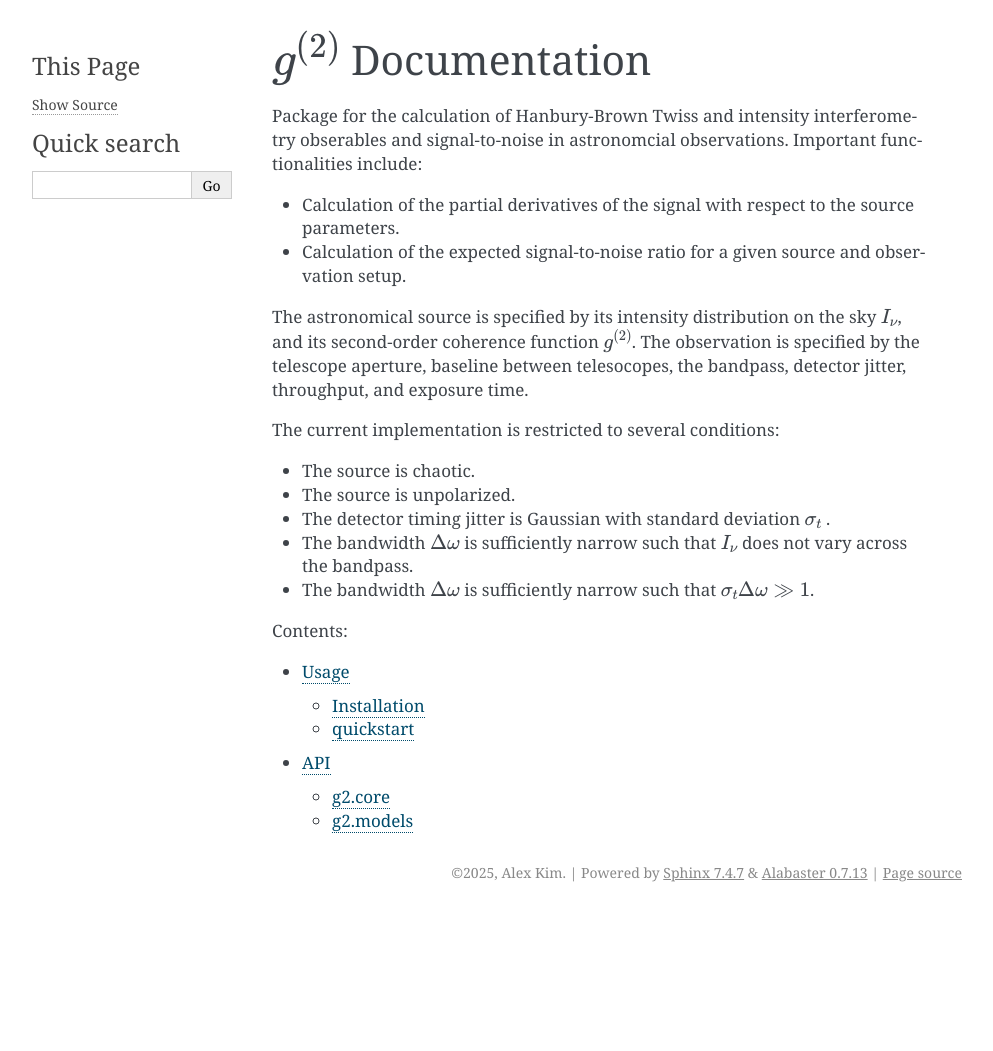
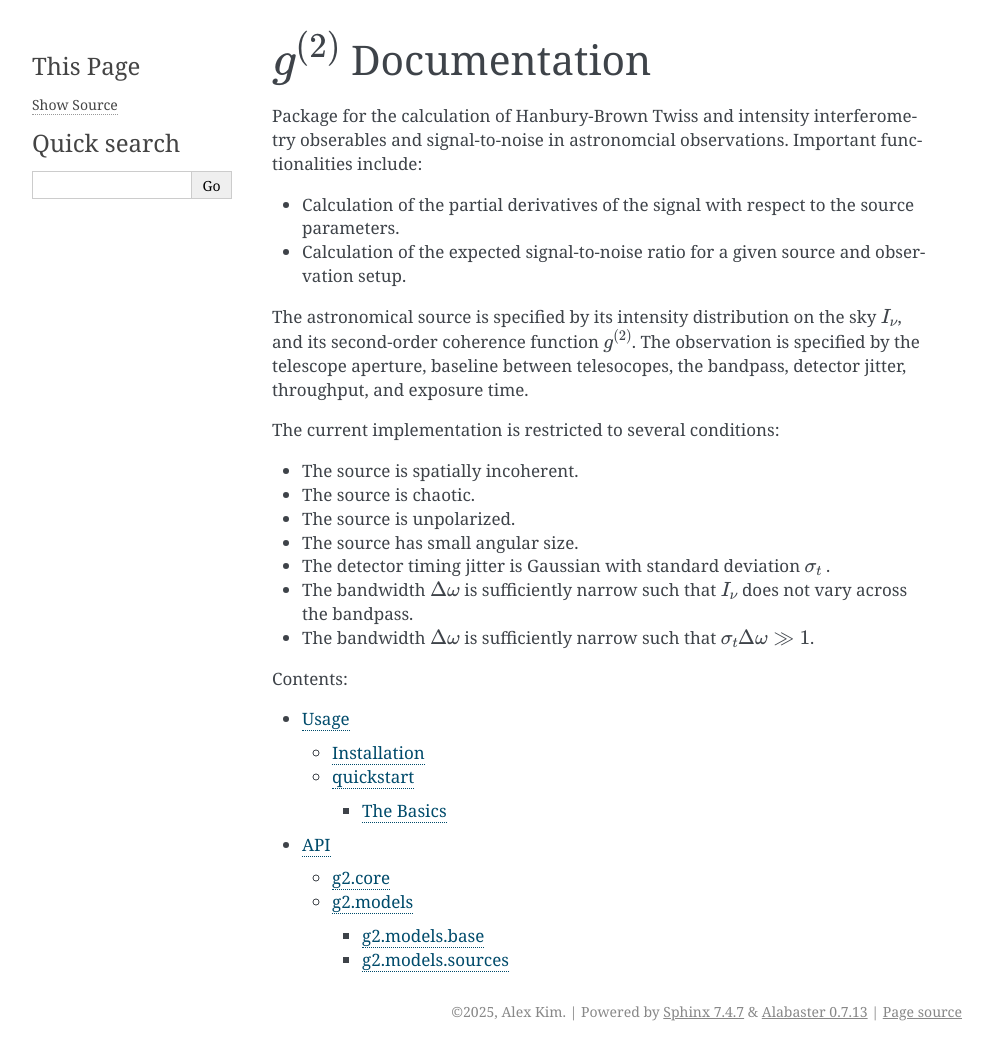
Before and after one commit to AlexGKim/g2, a Sphinx documentation site: the page built from docs/source/index.rst, in a window 1280 px wide. Shown: the whole page, without its empty margins (148-1141 px from the left). Built offline with Sphinx 7.4.7, drawn with Linux system fonts in a browser that asks for light colours; before the commit the page ends 912 px from its top, so only the background shows below that.

Commit message:
deeper tree

```diff
--- a/docs/source/index.rst
+++ b/docs/source/index.rst
@@ -20,14 +20,16 @@ bandpass, detector jitter, throughput, and exposure time.
 
 The current implementation is restricted to several conditions:
 
+- The source is spatially incoherent.
 - The source is chaotic.
 - The source is unpolarized.
+- The source has small angular size.
 - The detector timing jitter is Gaussian with standard deviation :math:`\sigma_t` .
 - The bandwidth :math:`\Delta\omega` is sufficiently narrow such that :math:`I_\nu` does not vary across the bandpass.
 - The bandwidth :math:`\Delta\omega` is sufficiently narrow such that :math:`\sigma_t \Delta\omega \gg 1`.
 
 .. toctree::
-   :maxdepth: 2
+   :maxdepth: 3
    :caption: Contents:
 
    usage
```
